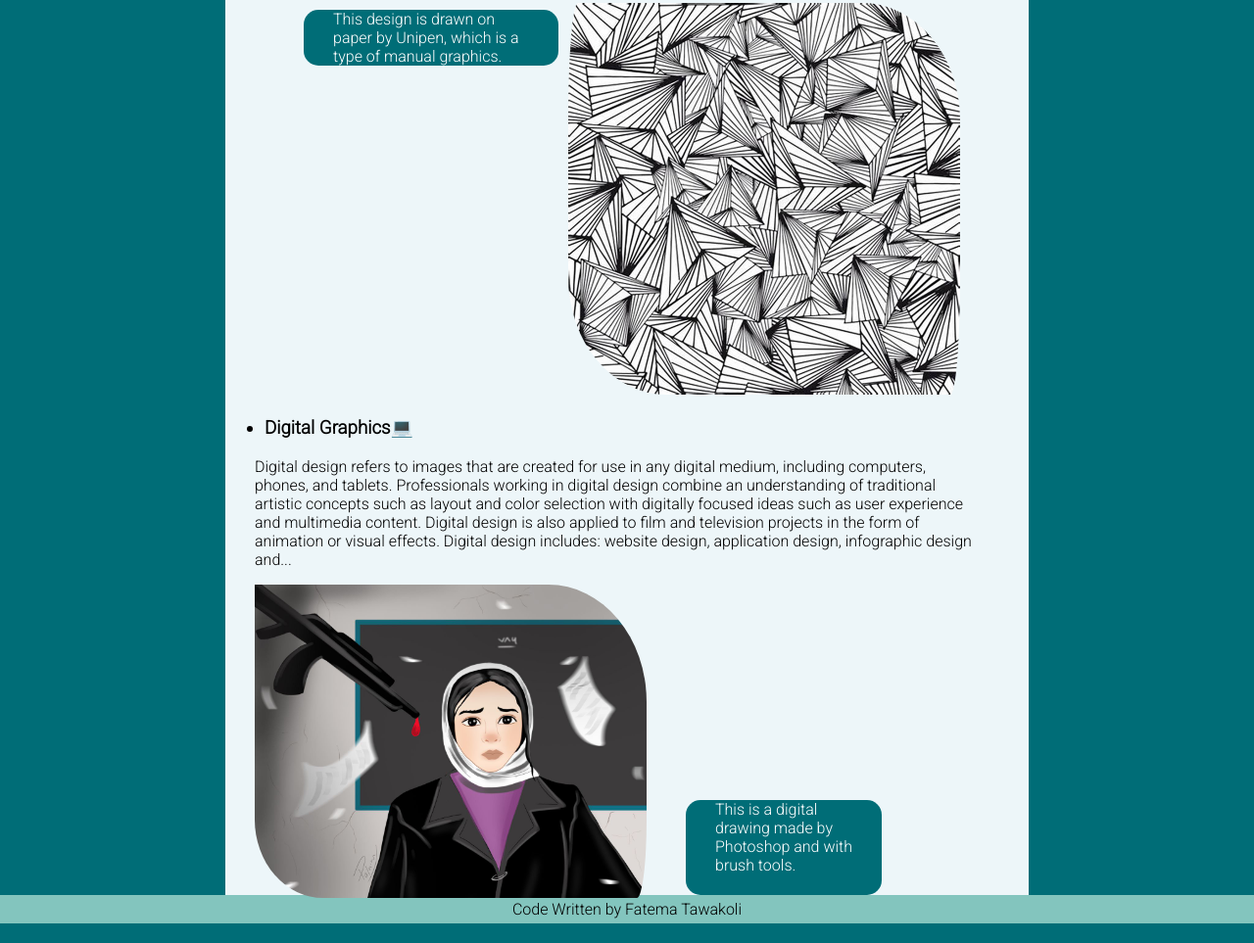
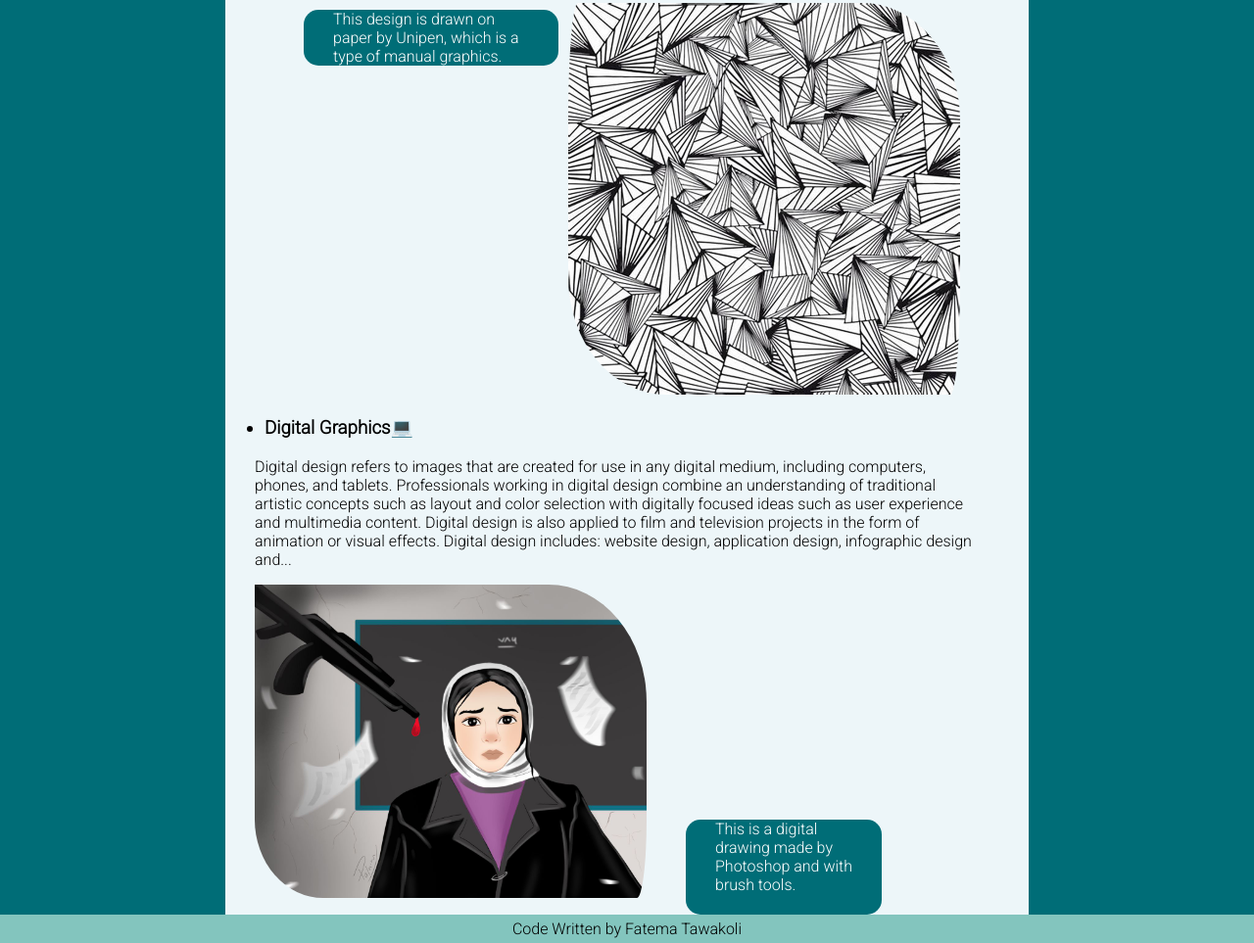
Before and after one commit to fatema-22/APP-Web-Final-Project, a plain HTML site: page types.html in a window 1280 px wide. Shown: the part 316-1279 px from the top of the page at 98% size. Drawn offline with Linux system fonts and the light colour scheme; a web font is replaced by a local one.

Commit message:
change type.styles.css

```diff
--- a/type.styles.css
+++ b/type.styles.css
@@ -103,7 +103,7 @@ p {
 .row2 {
     width: 200px;
     margin-left: 450px;
-    margin-top: -160px;
+    margin-top: -140px;
     padding-bottom: 5px;
 
 
```
